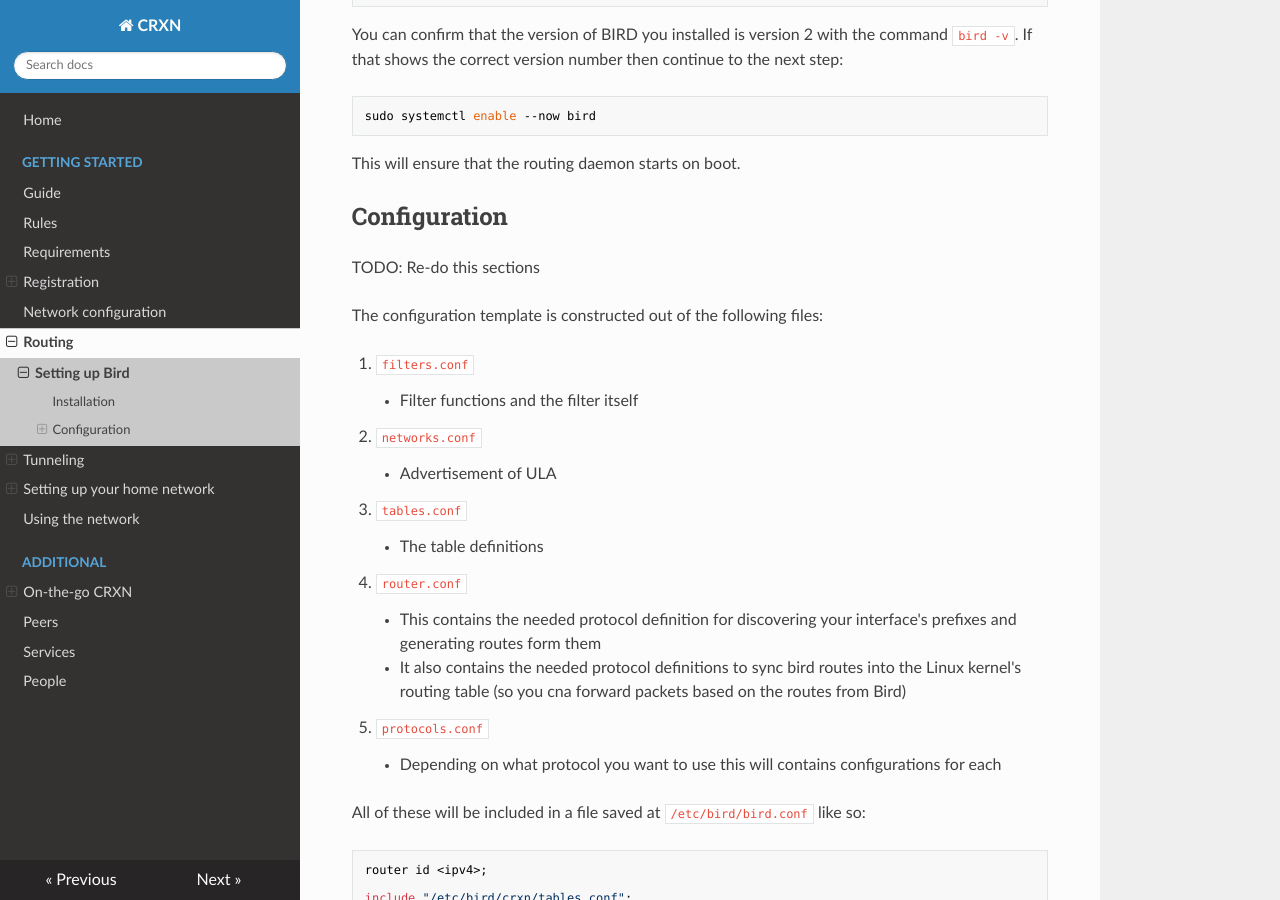
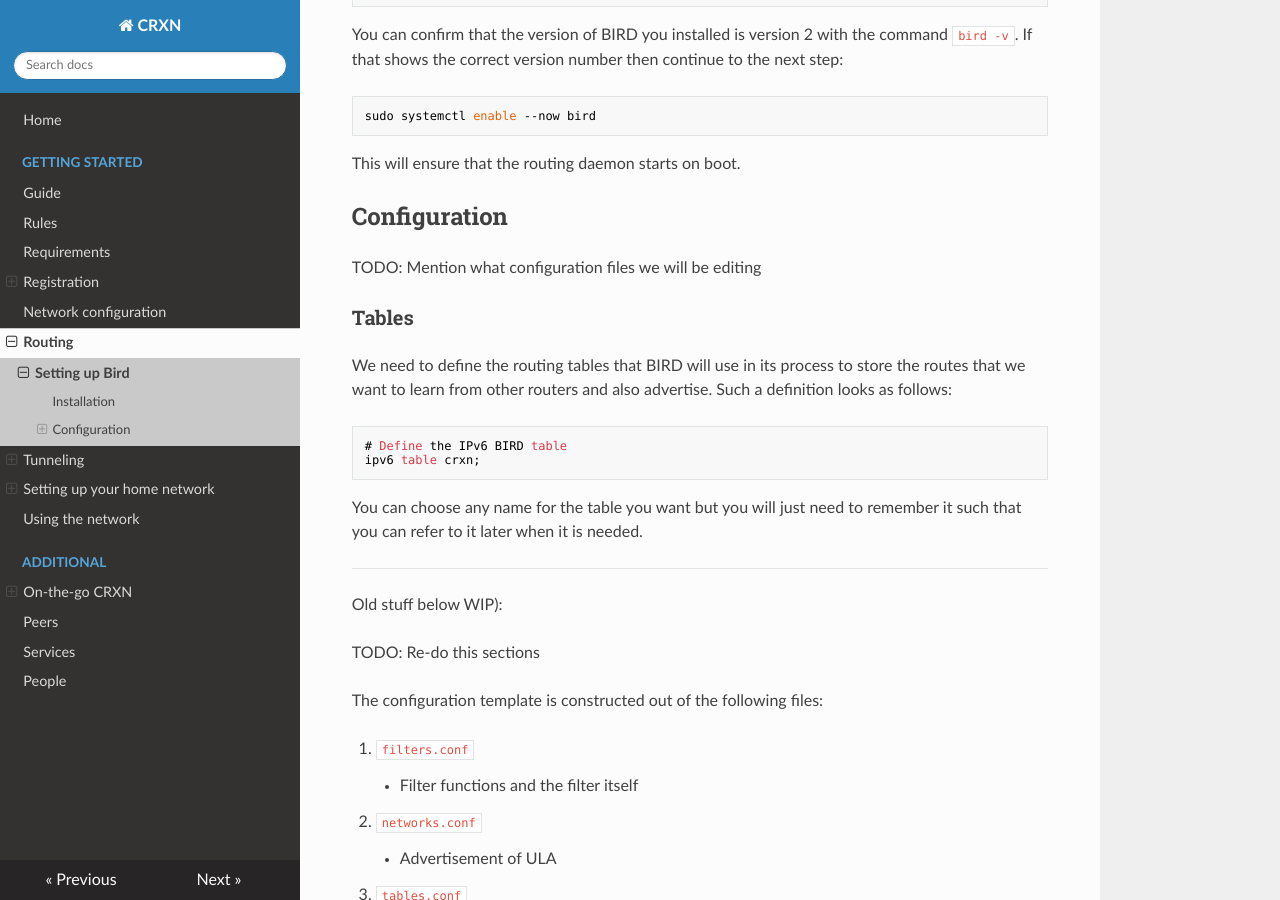
Before and after one commit to Community-Run-eXperimental-Network/docs, an MkDocs documentation site: the page built from docs/routing/bird/bird.md, in a window 1280 px wide and 900 px high, scrolled down 707 px. Built offline with MkDocs 1.6.1, drawn with Linux system fonts in a browser that asks for light colours; nearby versions of some CDN libraries.

Commit message:
BIRD instructions: Added IPv6 table declaration

````diff
--- a/docs/routing/bird/bird.md
+++ b/docs/routing/bird/bird.md
@@ -35,6 +35,24 @@ sudo systemctl enable --now bird
 This will ensure that the routing daemon starts on boot.
 
 ## Configuration
+
+TODO: Mention what configuration files we will be editing
+
+### Tables
+
+We need to define the routing tables that BIRD will use in its process to store the routes that we want to learn from other routers and also advertise. Such a definition looks as follows:
+
+```
+# Define the IPv6 BIRD table
+ipv6 table crxn;
+```
+
+You can choose any name for the table you want but you will just need to remember it such that you can refer to it later when it is needed.
+
+---
+
+Old stuff below WIP):
+
 
 TODO: Re-do this sections
 
````
